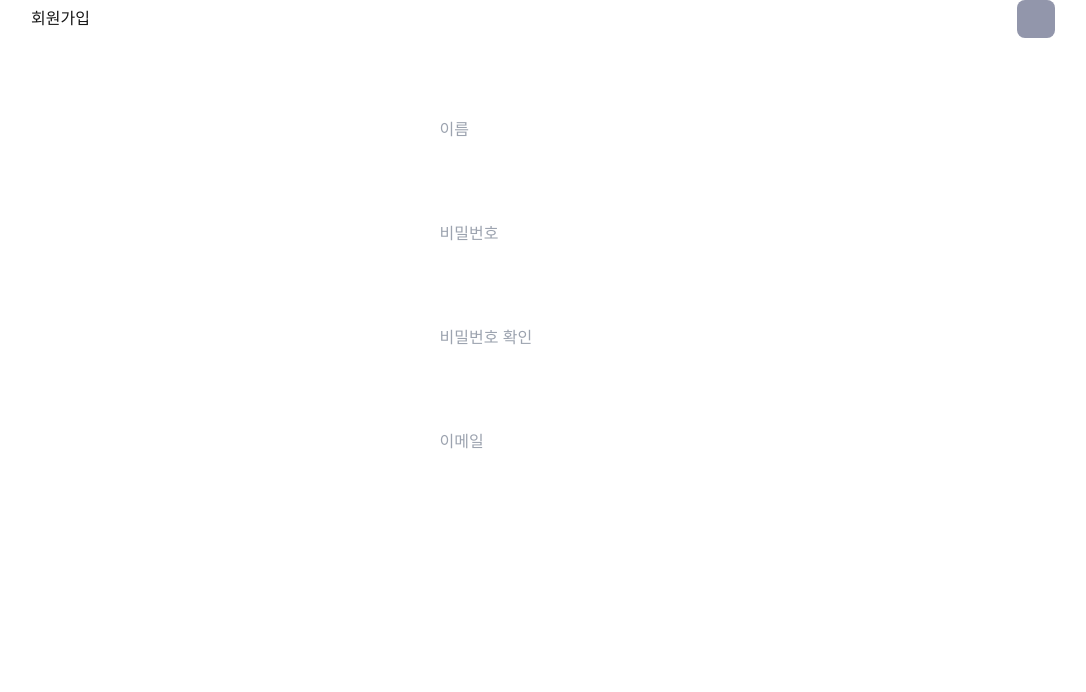
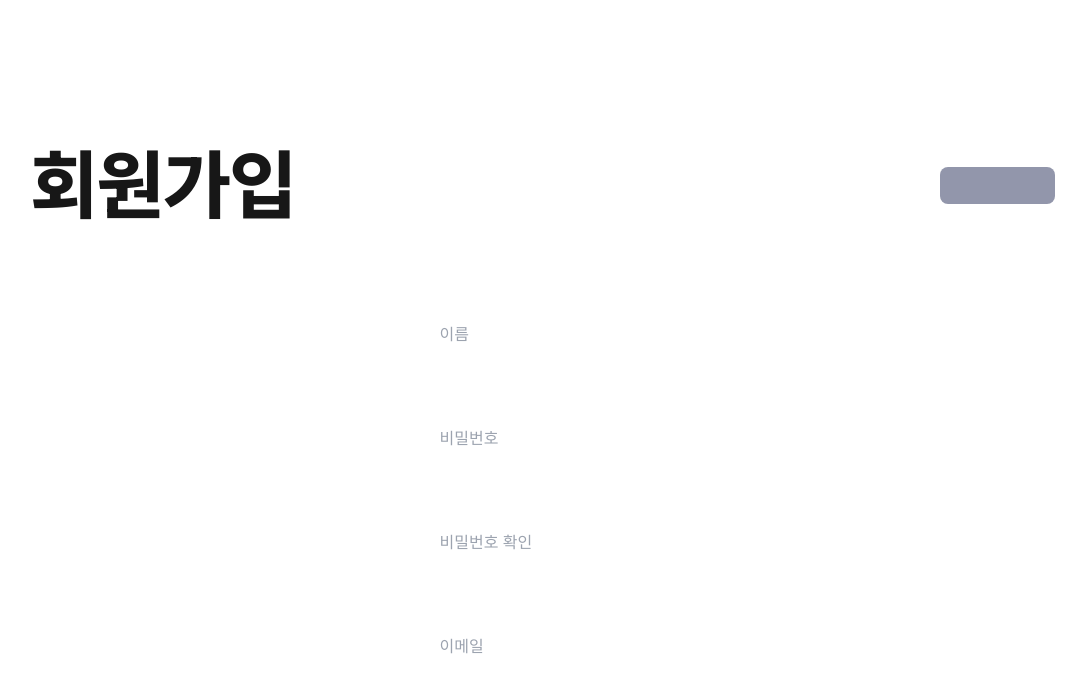
Before and after one commit to Meetup-Project/Meetup_front, a Next.js app: page /SignUp in a window 1280 px wide. Shown: the top 692 px of the page, without its empty margins (97-1183 px from the left). Built offline with nearby package versions, Linux system fonts and the light colour scheme.

Commit message:
상단부는 이미지만 넣으면 끝날듯

```diff
--- a/app/pages/signup.tsx
+++ b/app/pages/signup.tsx
@@ -2,18 +2,18 @@ import React from 'react'
 
 function signup() {
   return (
-    <div id='background' className=' bg-white flex flex-col items-center'>
-        <div id='topDiv' className=' flex items-center justify-between w-[80vw]'>
-            <span id='signupText'>회원가입</span>
-            <div id='backbutton' className=' rounded-[8px] bg-bluegray w-[38px] h-[38px]'></div>
+    <div id='background' className=' bg-white flex flex-col items-center p-[10vw]'>
+        <div id='topDiv' className=' flex items-center justify-between w-full'>
+            <span id='signupText' className='font-pretendard font-extrabold text-[6vw]'>회원가입</span>
+            <div id='backbutton' className=' rounded-[8px] bg-bluegray w-[9vw] h-[4.7vh] flex justify-center items-center'></div>
         </div>
-        <div id='contentDiv' className='flex flex-col gap-[10vh] mt-[10vh] w-[80vw] items-center'>
+        <div id='contentDiv' className='flex flex-col gap-[10vh] mt-[10vh] w-full items-center'>
           <input id='name' placeholder='이름' type='string'></input>
           <input id='password' placeholder='비밀번호' type='password'></input>
           <input id='passwordcheck' placeholder="비밀번호 확인" type='password'></input>
           <input id='email' placeholder='이메일' type='email'></input>
         </div>
-        <div id='bottomDiv'>
+        <div id='bottomDiv' className="">
           <div id='subbmit button'></div>
         </div>
     </div>
```
